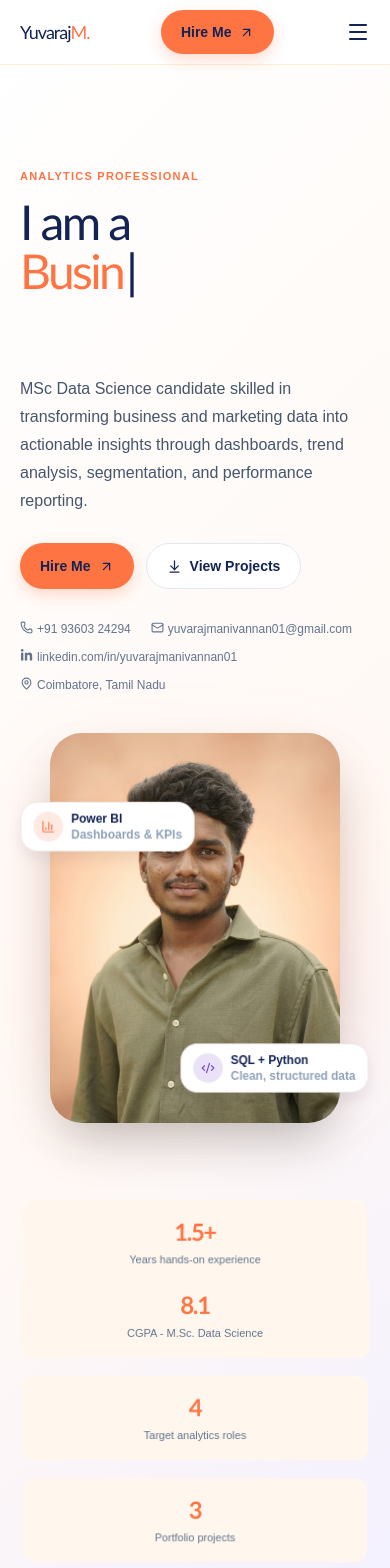
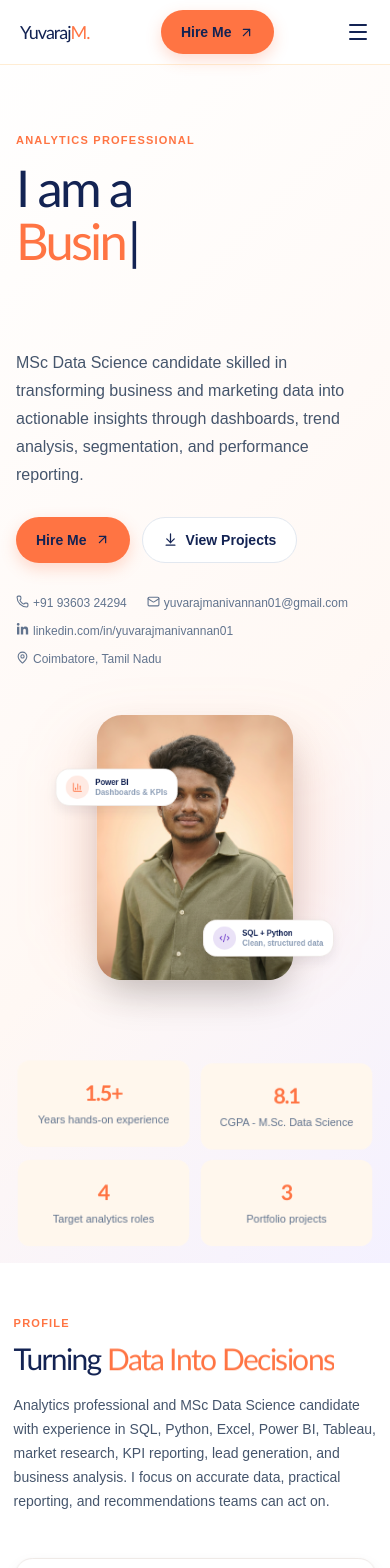
Before and after one commit to Mohan-madhu/Yuvaraj-Manivannan, a React (Vite) app: page / in a window 390 px wide. Shown: the top 1568 px of the page. Built offline with nearby package versions, Linux system fonts and the light colour scheme.

Commit message:
Improve mobile responsive portfolio layout

```diff
--- a/src/index.css
+++ b/src/index.css
@@ -11,6 +11,7 @@
 
 * { box-sizing: border-box; }
 html { scroll-behavior: smooth; }
+section[id] { scroll-margin-top: 5rem; }
 body { margin: 0; min-width: 320px; color: var(--color-ink); background: white; font-family: Arial, Helvetica, sans-serif; }
 a { color: inherit; text-decoration: none; }
 .display { font-family: var(--font-display); letter-spacing: -0.055em; }
@@ -76,3 +77,39 @@ button { font: inherit; cursor: pointer; }
 .future-status { position: relative; z-index: 1; display: flex; align-items: center; gap: .6rem; margin-top: auto; padding-top: 1.5rem; color: #bac2e4; font-size: .72rem; }.future-status-dot { width: .5rem; height: .5rem; border-radius: 50%; background: #55e8a6; box-shadow: 0 0 .8rem #55e8a6; animation: pulse-orb 1.5s ease-in-out infinite; }
 @keyframes pulse-orb { 50% { transform: scale(.72); opacity: .55; } } @keyframes scan { to { transform: translateX(100%); } }
 @media (max-width: 640px) { .future-panel { padding: 1rem; }.future-card-content { padding: 1rem; }.future-card-top { display: grid; }.future-education-card { grid-template-columns: 2.2rem 1fr; gap: .7rem; }.future-node { width: 2.2rem; height: 2.2rem; } }
+@media (max-width: 768px) {
+  .section { padding: 4rem 1rem; }
+  .container { width: 100%; }
+  #home { padding-top: 5rem; }
+  #home > .container:first-child { min-height: auto; padding: 3.25rem 1.25rem 2.5rem; }
+  #home h1 { font-size: clamp(2.8rem, 13vw, 4.5rem); line-height: .9; }
+  #home .hero-photo { margin-top: .5rem; transform: scale(.9); transform-origin: top center; margin-bottom: -2.5rem; }
+  #home .hero-photo img { height: 340px; width: 252px; }
+  #home .hero-photo > div:not(:first-child) { font-size: 10px; }
+  #home > .container:last-child { padding: 1.25rem 1rem 2.5rem; }
+  #home .stat-card { min-height: 5.5rem; display: grid; place-content: center; }
+  .soft-card { border-radius: 1.1rem; }
+  #skills .grid { gap: 1rem; }
+  #projects.section { padding-top: 3rem; }
+  #projects .project-card > div:last-child { padding: 1.25rem; }
+  #projects .project-card h3 { font-size: 1.45rem; }
+  #projects .project-filter { padding: .65rem .85rem; }
+  .future-academics::before, .future-academics::after { width: 23rem; height: 23rem; }
+  .future-header > p:last-child { font-size: .85rem; }
+  .future-panel { border-radius: 1.15rem; }
+  .future-cert-card { padding: .85rem; }
+  footer .container { text-align: center; }
+}
+@media (max-width: 420px) {
+  .section { padding: 3.25rem .85rem; }
+  #home > .container:first-child { padding-inline: 1rem; }
+  #home h1 { font-size: clamp(2.45rem, 13vw, 3.2rem); }
+  #home .hero-photo { transform: scale(.78); margin-bottom: -4.7rem; }
+  #home > .container:last-child { grid-template-columns: 1fr 1fr; }
+  #home .stat-card { padding: .8rem .4rem; }
+  #home .stat-card b { font-size: 1.35rem; }
+  #projects .project-filter { font-size: .68rem; }
+  #projects .project-card > div:last-child { padding: 1rem; }
+  .future-card-content h3 { font-size: .84rem; }
+  .future-card-content p { font-size: .7rem; }
+}
```
